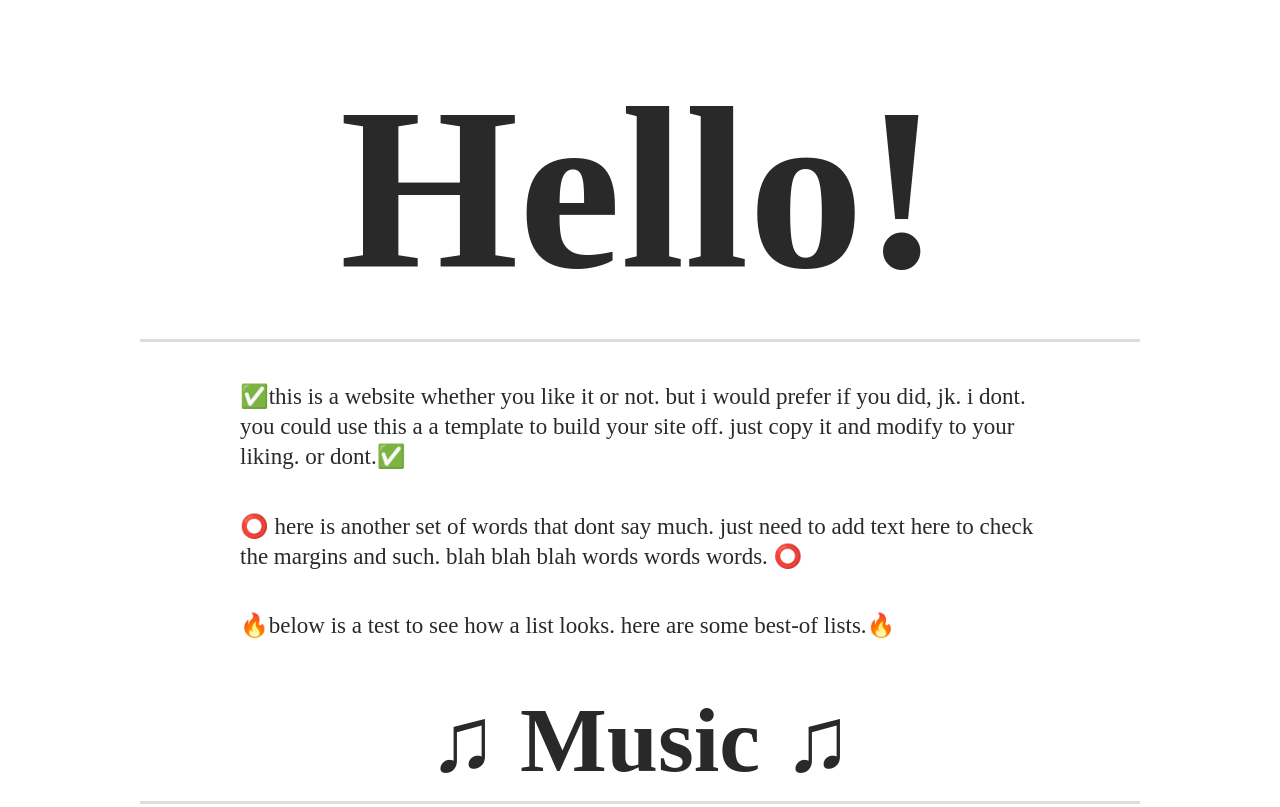
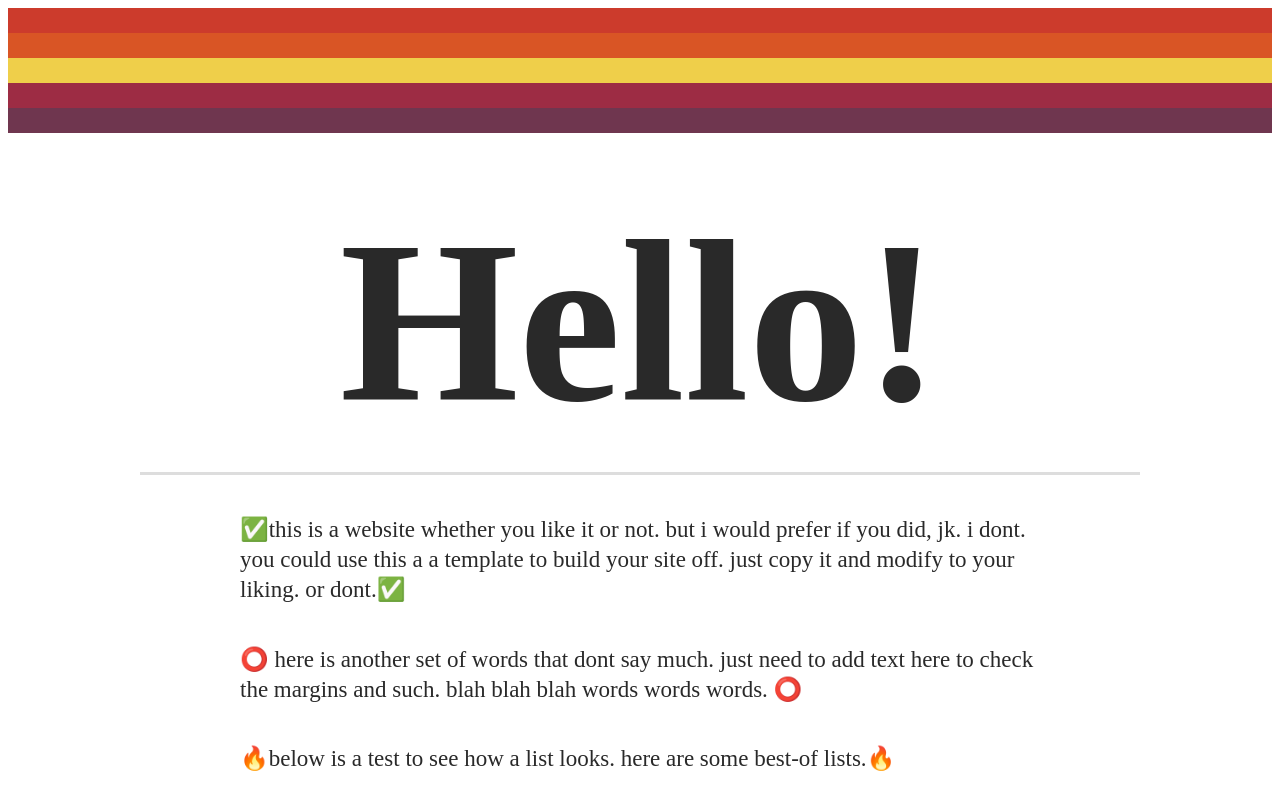
Before and after one commit to DingoLabs/dingolabs.github.io, a plain HTML site: page index.html in a window 1280 px wide. Shown: the top 807 px of the page. Drawn offline with Linux system fonts and the light colour scheme.

Commit message:
added color

```diff
--- a/globals.css
+++ b/globals.css
@@ -39,3 +39,24 @@ ul {
     max-width: 150px;
     align-content: center;
 }
+
+.hello {
+    height: 25px;
+    background-color: #d95525;
+}
+.hi {
+    height: 25px;
+    background-color: #efcf4a;
+}
+.hey {
+    height: 25px;
+    background-color: #cc3b2c;
+}
+.ho {
+    height: 25px;
+    background-color: #9d2c44;
+}
+.hay {
+    height: 25px;
+    background-color: #6f364f;
+}
--- a/index.html
+++ b/index.html
@@ -10,7 +10,17 @@
 </head>
 <body>
 
+    <div class="hey">
+    </div>
+    <div class="hello">
+    </div>
+    <div class="hi">
+    </div>
+    <div class="ho">
+    </div>
+    <div class="hay">
 
+    </div>
         <h1>Hello!</h1>
 
         <p>
```
